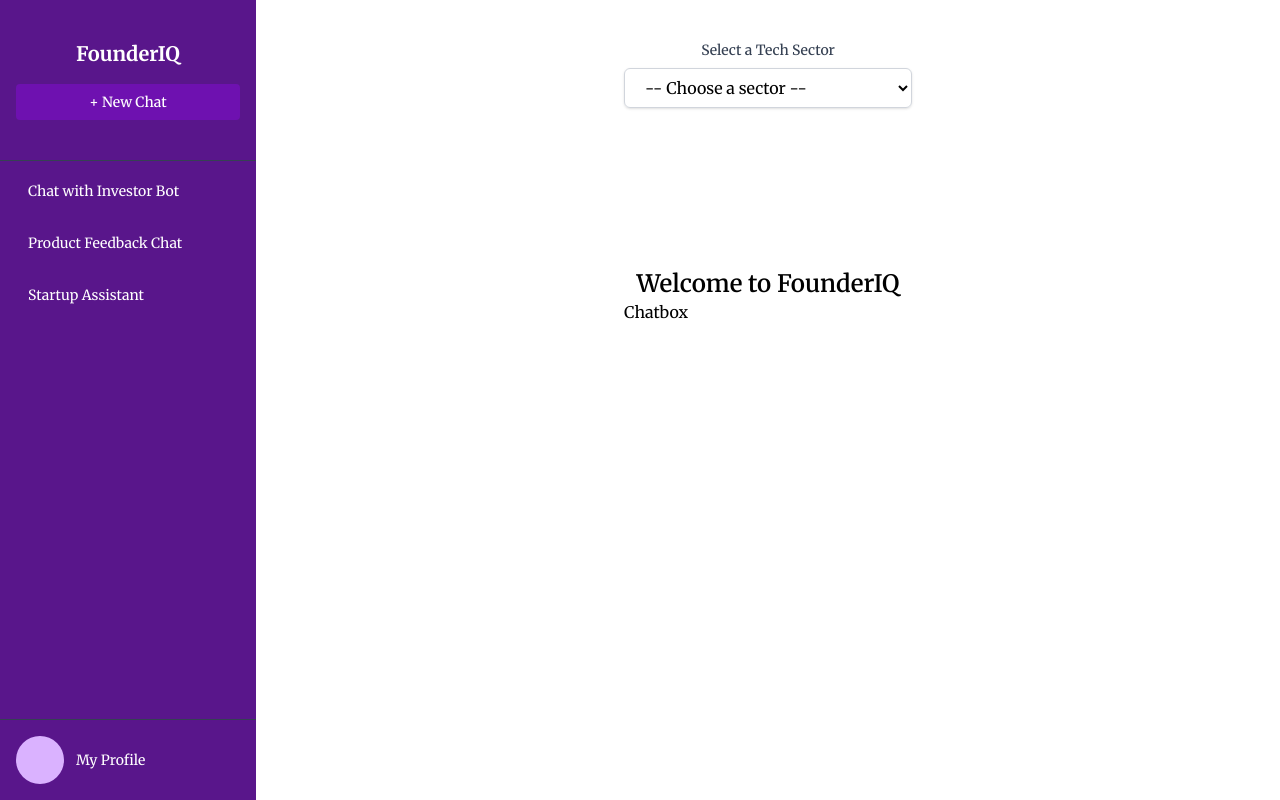
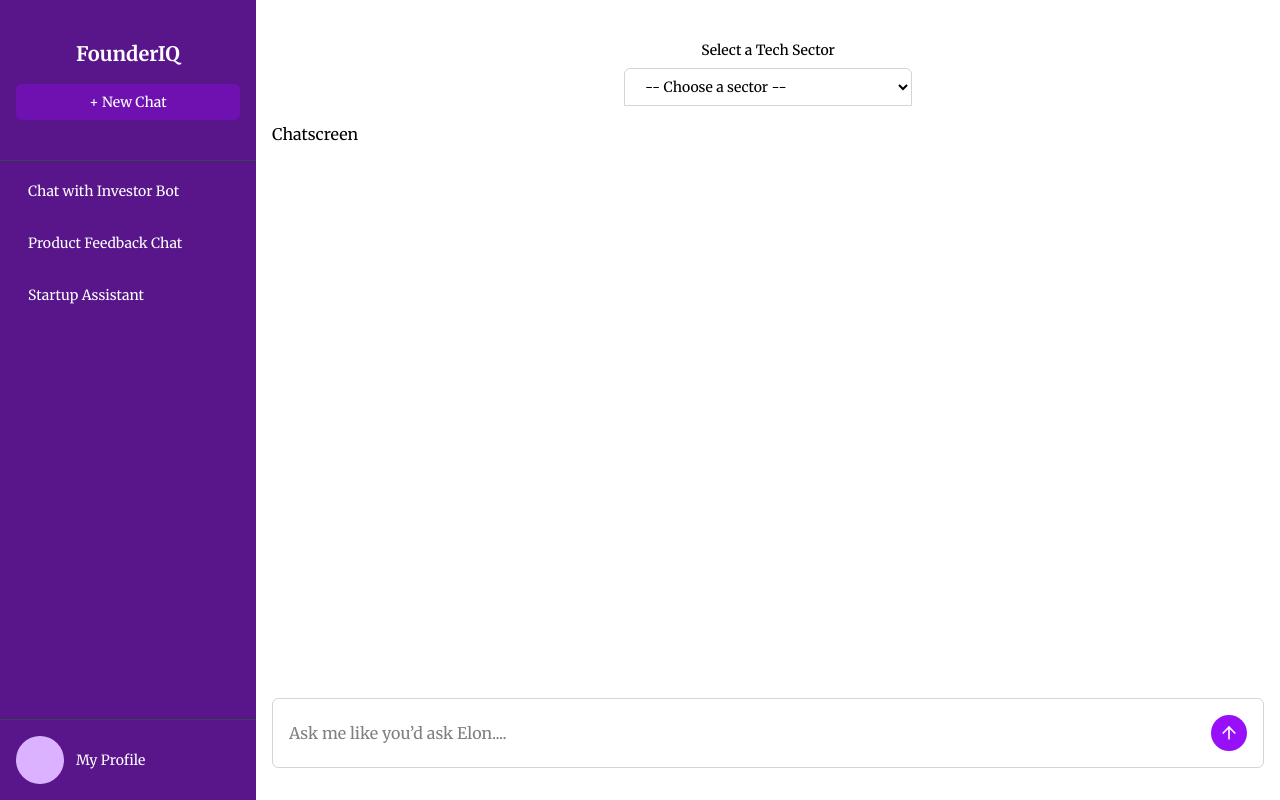
Before and after one commit to khaymanii/FounderIQ, a React (Vite) app: page /chat in a window 1280 px wide. Built offline with nearby package versions, Linux system fonts and the light colour scheme.

Commit message:
feat: refactor Chat components to integrate Chatbox and Dropdown, enhancing chat functionality

```diff
--- a/src/components/ChatScreen.tsx
+++ b/src/components/ChatScreen.tsx
@@ -1,16 +1,7 @@
-import Chatbox from "./Chatbox";
-import Dropdown from "./Dropdown";
-
 function ChatScreen() {
   return (
     <div>
-      <Dropdown onChange={(value) => console.log("Selected sector:", value)} />
-      <div>
-        <h2 className="text-2xl font-semibold mt-40 text-center">
-          Welcome to FounderIQ
-        </h2>
-        <Chatbox />
-      </div>
+      <div>Chatscreen</div>
     </div>
   );
 }
--- a/src/components/Chatbox.tsx
+++ b/src/components/Chatbox.tsx
@@ -1,5 +1,44 @@
-function Chatbox() {
-  return <div>Chatbox</div>;
+import { useState } from "react";
+import { ArrowUp } from "lucide-react";
+
+export default function Chatbox({
+  onSend,
+}: {
+  onSend: (message: string) => void;
+}) {
+  const [message, setMessage] = useState("");
+
+  const handleSubmit = (e: React.FormEvent) => {
+    e.preventDefault();
+    if (!message.trim()) return;
+    onSend(message);
+    setMessage("");
+  };
+  return (
+    <div className="max-w-5xl mx-auto">
+      <div className="flex-1 flex justify-around items-center px-4 py-4 border border-gray-300 rounded-md resize-none">
+        <textarea
+          rows={1}
+          placeholder="Ask me like you’d ask Elon...."
+          className="border-none w-full h-full resize-none focus:outline-none"
+          value={message}
+          onChange={(e) => setMessage(e.target.value)}
+          onKeyDown={(e) => {
+            // Send on Enter, allow Shift + Enter for newline
+            if (e.key === "Enter" && !e.shiftKey) {
+              e.preventDefault();
+              handleSubmit(e);
+            }
+          }}
+        />
+        <button
+          type="submit"
+          className="bg-purple-600 hover:bg-purple-700 text-white p-2 rounded-full cursor-pointer"
+          disabled
+        >
+          <ArrowUp size={20} />{" "}
+        </button>
+      </div>
+    </div>
+  );
 }
-
-export default Chatbox;
--- a/src/components/Dropdown.tsx
+++ b/src/components/Dropdown.tsx
@@ -5,14 +5,12 @@ const techSectors = [
   "Robotics",
   "Software Engineering",
   "E-commerce",
-  "SaaS",
   "Fintech",
   "Healthtech",
   "Edtech",
   "Greentech",
   "Gaming",
   "Autonomous Vehicles",
-  "Quantum Computing",
   "5G & Telecom",
   "UI/UX Design",
 ];
@@ -35,7 +33,7 @@ export default function Dropdown({
       <div className="w-full">
         <label
           htmlFor="sector"
-          className="block mb-2 mt-4 text-sm font-medium text-gray-700 text-center"
+          className="block mb-2 mt-4 text-sm font-medium text-center"
         >
           Select a Tech Sector
         </label>
@@ -43,15 +41,17 @@ export default function Dropdown({
           id="sector"
           value={selected}
           onChange={handleChange}
-          className="w-full px-4 py-2 border  border-gray-300 rounded-md shadow-sm focus:outline-none focus:ring-2 focus:ring-purple-800"
+          className="w-full px-4 py-2 text-sm border border-gray-300 rounded-t-md focus:outline-none "
         >
           <option value="" disabled>
             -- Choose a sector --
           </option>
           {techSectors.map((sector) => (
-            <option key={sector} value={sector}>
-              {sector}
-            </option>
+            <div className="mt-4 ">
+              <option key={sector} value={sector}>
+                {sector}
+              </option>
+            </div>
           ))}
         </select>
       </div>
--- a/src/components/Sidebar.tsx
+++ b/src/components/Sidebar.tsx
@@ -43,7 +43,7 @@ export default function Sidebar() {
 
           <button
             onClick={() => setChats(["New Chat", ...chats])}
-            className="w-full mt-4 py-2 bg-purple-800 rounded text-sm font-medium cursor-pointer"
+            className="w-full mt-4 py-2 bg-purple-800 rounded-md text-sm font-medium cursor-pointer"
           >
             + New Chat
           </button>
--- a/src/pages/Chat.tsx
+++ b/src/pages/Chat.tsx
@@ -1,13 +1,34 @@
+import Chatbox from "../components/Chatbox";
 import ChatScreen from "../components/ChatScreen";
+import Dropdown from "../components/Dropdown";
 import Sidebar from "../components/Sidebar";
 
 function Chat() {
   return (
-    <div className="flex">
+    <div className="flex flex-col md:flex-row h-screen">
+      {/* Sidebar: already responsive inside Sidebar component */}
       <Sidebar />
-      <div className="flex-1 p-6 flex flex-col items-center w-full">
-        {/* Replace this with your Chat UI */}
-        <ChatScreen />
+
+      {/* Main Chat Area */}
+      <div className="flex-1 flex flex-col justify-between p-4 pt-10 lg:pt-6">
+        {/* Dropdown at top */}
+        <div className="mb-4 flex justify-center">
+          <Dropdown
+            onChange={(value) => console.log("Selected sector:", value)}
+          />
+        </div>
+
+        {/* Chat screen fills available height */}
+        <div className="flex-1 overflow-y-auto">
+          <ChatScreen />
+        </div>
+
+        {/* Chatbox at bottom */}
+        <div className="my-4">
+          <Chatbox
+            onSend={(message) => console.log("Sent message:", message)}
+          />
+        </div>
       </div>
     </div>
   );
```
